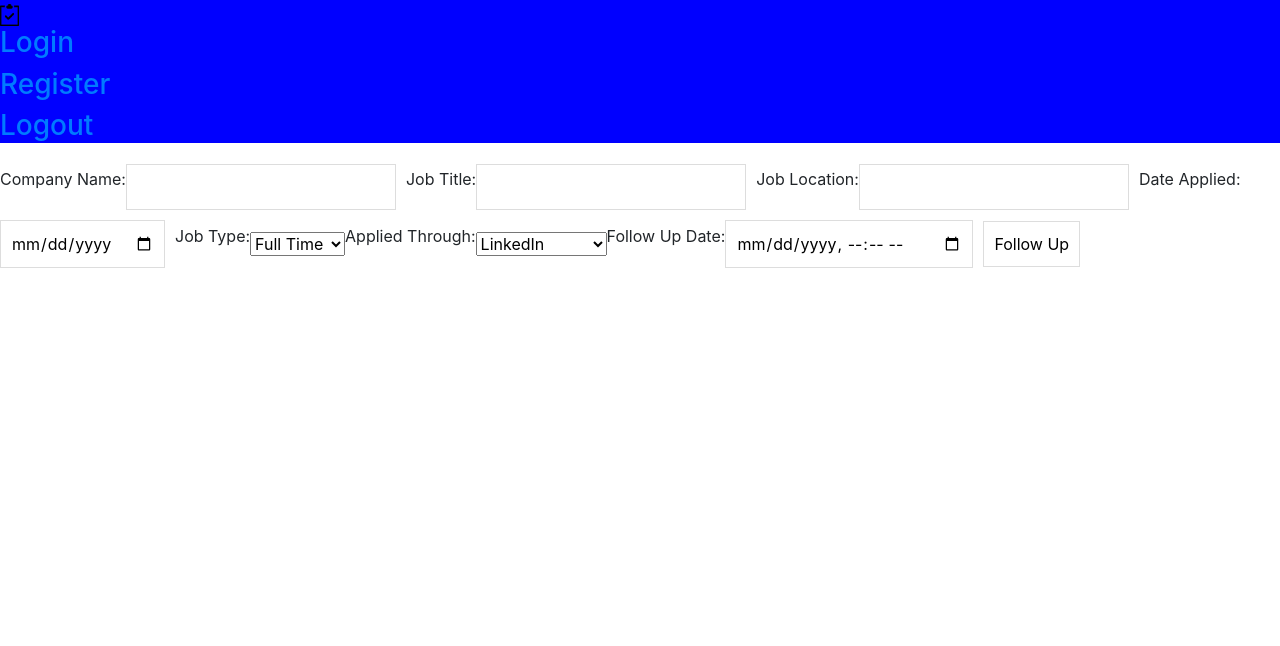
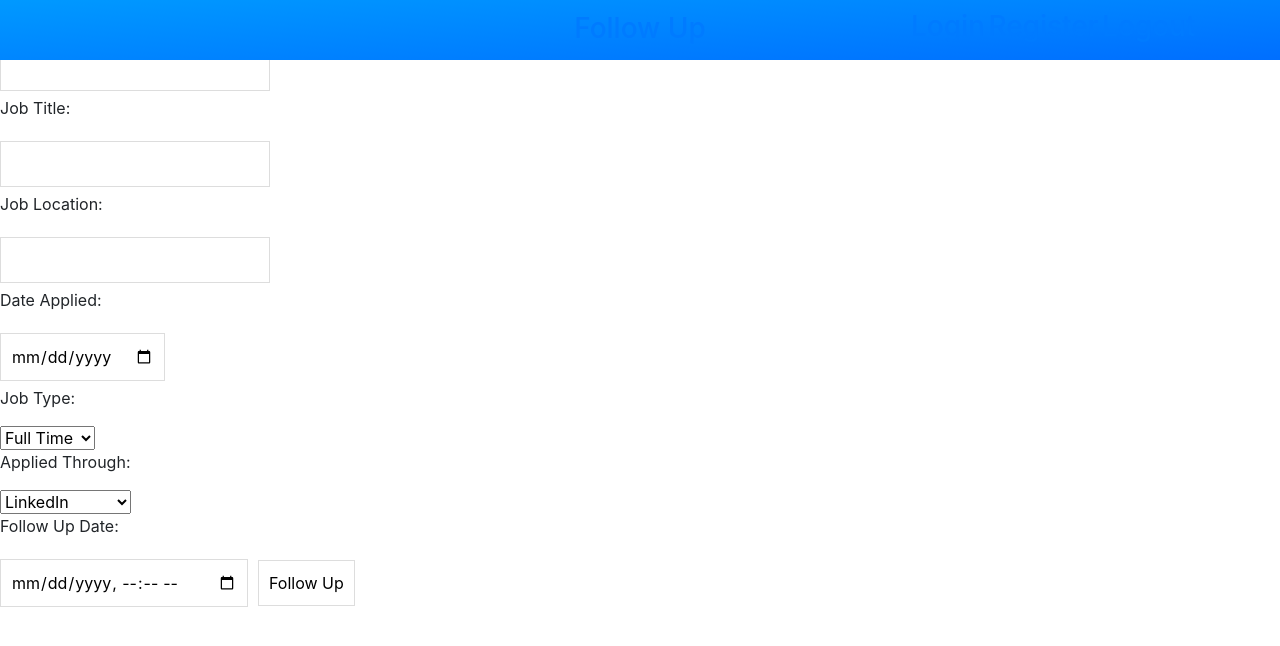
Before and after one commit to SammieSams99/Follow-Up-App, a React (Create React App) app in the folder follow-up/: page /form in a window 1280 px wide. Shown: the top 646 px of the page. Built offline with nearby package versions, Linux system fonts and the light colour scheme.

Commit message:
Adjust the navigation bar for all pages

```diff
--- a/follow-up/src/App.css
+++ b/follow-up/src/App.css
@@ -14,38 +14,72 @@ a {
   text-decoration: none;
 }
 
-nav{
-  display: flex;
-  justify-content: space-around;
-  align-items: center;
-  min-height: 10vh;
-  background: blue;
-  color: white;
+.Navbar{
+  position: fixed;
+  top: 0;
+  left: 0;
+  width: 100%;
+  min-height: 60px;
+  padding: 0;
+  z-index: 10;
+  background: linear-gradient(176.69deg, #0099FF 0%, #0066FF 120.34%);
+  transition: background-color 0.2s ease;
 }
 
-.nav-links{
-  width: 5%;
-  display: top right;
-  justify-content: space-around;
-  align-items: center;
-  list-style: none;
+.Navlogo{
+  position: relative;
+  margin: 0;
+  margin: 12px 0 0 50%;
+  transform: translate(-50%);
+  display: inline-block;
+  font-size: 26px;
+  user-select: none;
+  font-weight: 500;
+  transition: color 0.2s ease;
+  z-index: 15;
 }
 
-.logo-area img{
-  margin-top: 3px;
-  height : 20%;
-  width : 30%;
-  align-items: right;
+.listbox{
+  list-style: none;
+  margin: 0;
+  font-weight: 500;
+  display: flex;
+  align-content: center;
+  justify-content: space-around;
+  width: calc(160px + 10vw);
+  padding: 0;
+  position: absolute;
+  top: 10px;
+  right: calc(70px + 1vw);
+  transition: color 0.2s ease;
+  z-index: 15;
 }
 
-.userform {
-  display: flex;
-  flex-flow: row wrap;
-  align-items: center;
+.listitem{
+  border-style: none;
+  background-color: transparent;
+  text-align: left;
+  height: 20px;
+  outline: 0;
+  font-size: 18px;
 }
 
-.userform label {
-  margin: 5px 10px 5px 0;
+.userform{
+ background-color: transparent;
+ margin-bottom: 50px;
+}
+
+.userform label{
+  margin: auto;
+  width: 70;
+  max-width: 775px;
+  padding: 8px 35px 30px;
+  box-sizing: border-box;
+  border: none;
+  border-radius: 10px;
+  position: relative;
+  animation: PhaseIn 0.5s ease forwards;
+  transition: box-shadow 0.2s ease;
 }
 
 .userform input {
--- a/follow-up/src/components/Nav.js
+++ b/follow-up/src/components/Nav.js
@@ -7,25 +7,18 @@ function Nav(props) {
     // handleLogout e.preventDefault then log person out and return a redirect back to Login page
 
     return (
-        <nav>
-            <ul className="nav-links">
-                <div class="logo-area">
-                    <a href=""><img src="logo.png" /></a>
-                    {/* could we say <a href="/home"><img src="logo.png"/></a>  ? */}
-                </div>
-
-                {/* ternery statement, links that we should see when logged in : links that should not   */}
-
-                <>
-                    <li><Link to={'/login'}> <h3>Login</h3></Link></li>
-
-                    <li> <Link to={'/registration'}> <h3>Register</h3></Link></li>
+        <nav className="Navbar">
+            <div className="Navlogo">
+                <Link to='/'><h3>Follow Up</h3></Link>
+            </div>
+                <ul className="listbox">
+                    <li className="listitem"><Link to={'/login'}> <h3>Login</h3></Link></li>
+                    <li className="listitem"><Link to={'/registration'}> <h3>Register</h3></Link></li>
                     {/* change to be some sort of link or clickable button with onClick = {handleLogout} */}
-                    <li><Link to={'/'} onClick={props.handleLogout}> <h3>Logout</h3></Link></li>
-                    {localStorage.getItem('id')? <li><Link to={'/userapps'} > <h3>My Apps</h3></Link></li>:''}
-                    {localStorage.getItem('id')? <li><Link to={'/form'} > <h3>New Form</h3></Link></li>:''}
-                </>
-            </ul>
+                    <li className="listitem"><Link to={'/'} onClick={props.handleLogout}> <h3>Logout</h3></Link></li>
+                    {localStorage.getItem('id')? <li className="listitem"><Link to={'/userapps'} ><h3>My Apps</h3></Link></li>:''}
+                    {localStorage.getItem('id')? <li className="listitem"><Link to={'/form'} > <h3>New Form</h3></Link></li>:''}
+                </ul>
         </nav >
     );
 }
```
